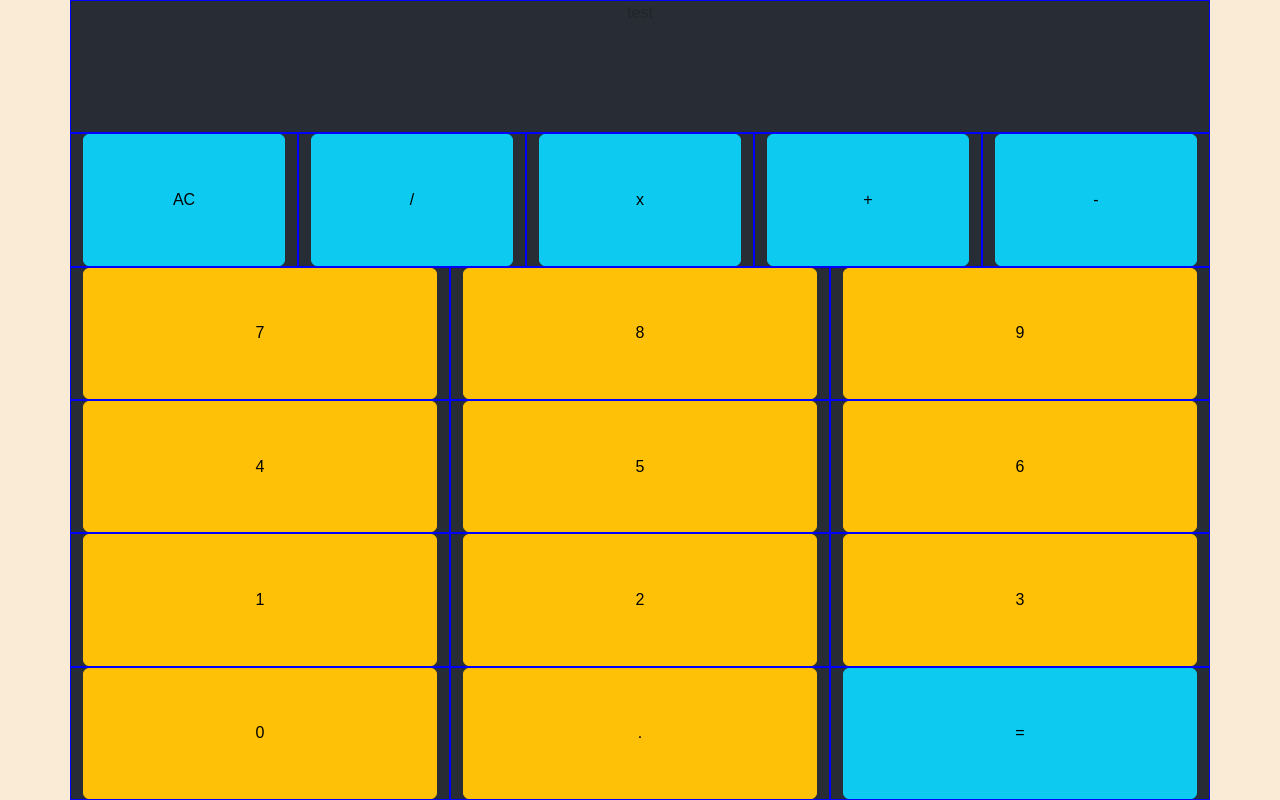
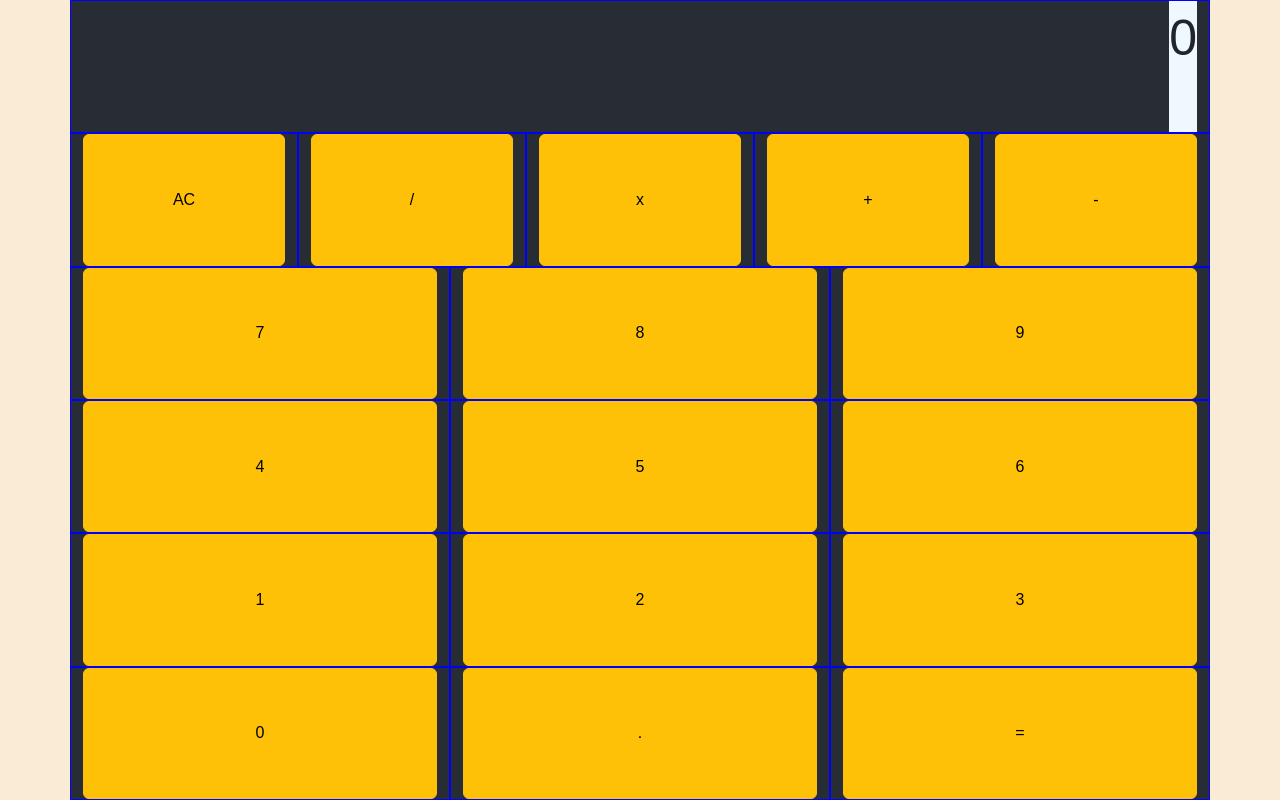
Before and after one commit to PdcShoun/react-app, a React (Vite) app: page / in a window 1280 px wide. Built offline with nearby package versions, Linux system fonts and the light colour scheme.

Commit message:
change button add logic

```diff
--- a/src/App.tsx
+++ b/src/App.tsx
@@ -1,45 +1,60 @@
 import { useState } from "react";
 import "./App.css";
 import DigitButton from "./components/DigitButton";
-import OperaterButton from "./components/OperaterButton";
 import Screen from "./components/Screen";
 
 function App() {
-  const [count, setCount] = useState("test");
+  const [value, setValue] = useState("0");
+  const calculatorLayout = [
+    ["AC", "/", "x", "+", "-"],
+    ["7", "8", "9"],
+    ["4", "5", "6"],
+    ["1", "2", "3"],
+    ["0", ".", "="],
+  ];
+
+  function enterButton(val: string) {
+    setValue((currentValue) => {
+      if (val === "AC") {
+        return "0";
+      } else if (val === "=") {
+        return eval(currentValue.replace("x", "*"));
+      } else if (val === "0" && currentValue === "0") {
+        return "0";
+      } else if (val !== "0" && currentValue === "0") {
+        return val;
+      } else if (
+        calculatorLayout[0].includes(val) &&
+        calculatorLayout[0].includes(currentValue.slice(-1))
+      ) {
+        const newValue = currentValue.split("");
+        newValue[-1] = val;
+        return newValue.join("");
+      }
+      return currentValue + val;
+    });
+  }
 
   return (
     <div className="App">
       <div className="container text-center align-items-center">
         <div className="row">
-          <Screen value={count} />
+          <Screen value={value} />
         </div>
-        <div className="row">
-          <OperaterButton operater="AC" />
-          <OperaterButton operater="/" />
-          <OperaterButton operater="x" />
-          <OperaterButton operater="+" />
-          <OperaterButton operater="-" />
-        </div>
-        <div className="row">
-          <DigitButton digit="7" />
-          <DigitButton digit="8" />
-          <DigitButton digit="9" />
-        </div>
-        <div className="row">
-          <DigitButton digit="4" />
-          <DigitButton digit="5" />
-          <DigitButton digit="6" />
-        </div>
-        <div className="row">
-          <DigitButton digit="1" />
-          <DigitButton digit="2" />
-          <DigitButton digit="3" />
-        </div>
-        <div className="row">
-          <DigitButton digit="0" />
-          <DigitButton digit="." />
-          <OperaterButton operater="=" />
-        </div>
+        {calculatorLayout.map((layoutArray) => (
+          <div className="row">
+            {layoutArray.map((val) => (
+              <div className="col">
+                <button
+                  className="btn btn-large btn-block btn-warning w-100 h-100"
+                  onClick={() => enterButton(val)}
+                >
+                  {val}
+                </button>
+              </div>
+            ))}
+          </div>
+        ))}
       </div>
     </div>
   );
--- a/src/components/DigitButton.tsx
+++ b/src/components/DigitButton.tsx
@@ -1,12 +1,12 @@
 type Props = {
   digit: string;
+  func: any
 };
 
-const DigitButton = ({ digit }: Props) => {
+const DigitButton = ({ digit, func }: Props) => {
+  const isNumber = !['AC', '+', '-', 'x', '/', '='].includes(digit)
   return (
-    <div className="col btn-block">
-      <button className="btn btn-large btn-block btn-warning w-100 h-100">{digit}</button>
-    </div>
+      <button onClick={func} className={`btn btn-large btn-block btn-${isNumber? 'warning': 'info'} w-100 h-100`}>{digit}</button>
   );
 };
 
--- a/src/components/OperaterButton.tsx
+++ /dev/null
@@ -1,13 +0,0 @@
-type Props = {
-  operater: string;
-};
-
-const OperaterButton = ({ operater }: Props) => {
-  return (
-    <div className="col">
-      <button className="btn btn-large btn-block btn-info w-100 h-100">{operater}</button>
-    </div>
-  );
-};
-
-export default OperaterButton;
--- /dev/null
+++ b/src/components/Screen.css
@@ -0,0 +1,4 @@
+.screen {
+  font-size: 50px;
+  background-color: aliceblue;
+}
--- a/src/components/Screen.tsx
+++ b/src/components/Screen.tsx
@@ -1,11 +1,13 @@
+import './Screen.css'
+
 type Props = {
   value: string;
 };
 
 const Screen = ({ value }: Props) => {
   return (
-    <div className="col">
-      <div className="my-auto">{value}</div>
+    <div className="col d-flex flex-row-reverse">
+      <div className="screen align-middle">{value}</div>
     </div>
   );
 };
```
